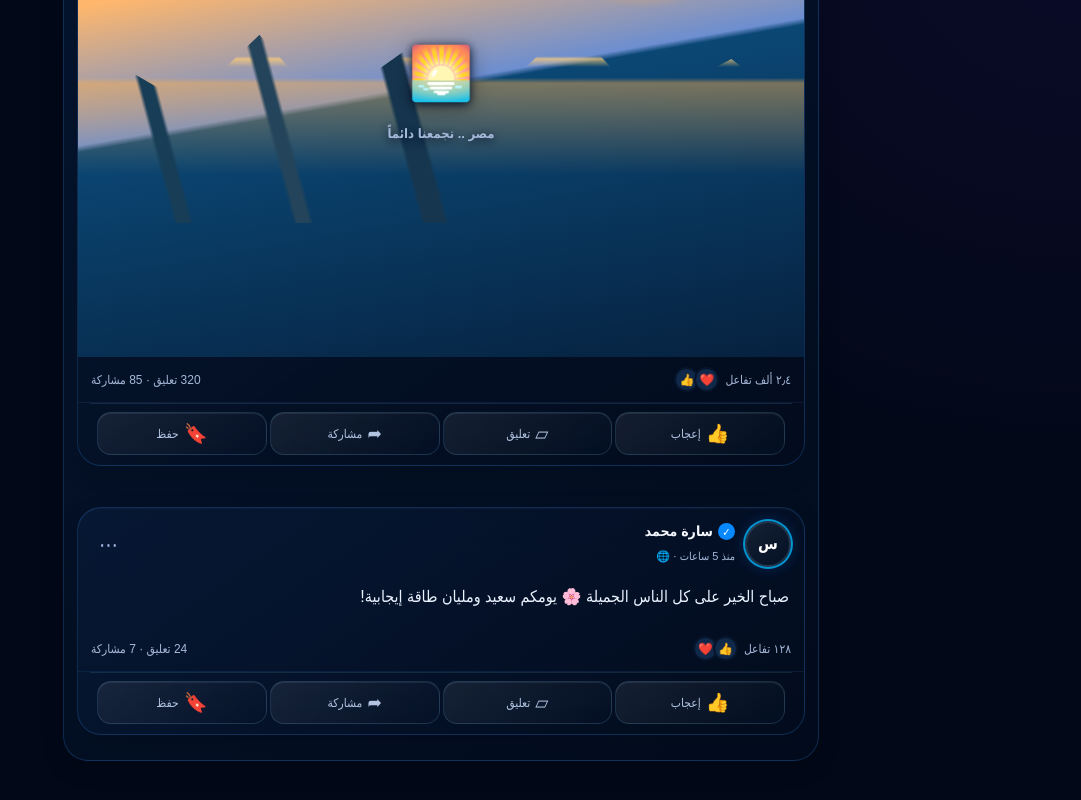
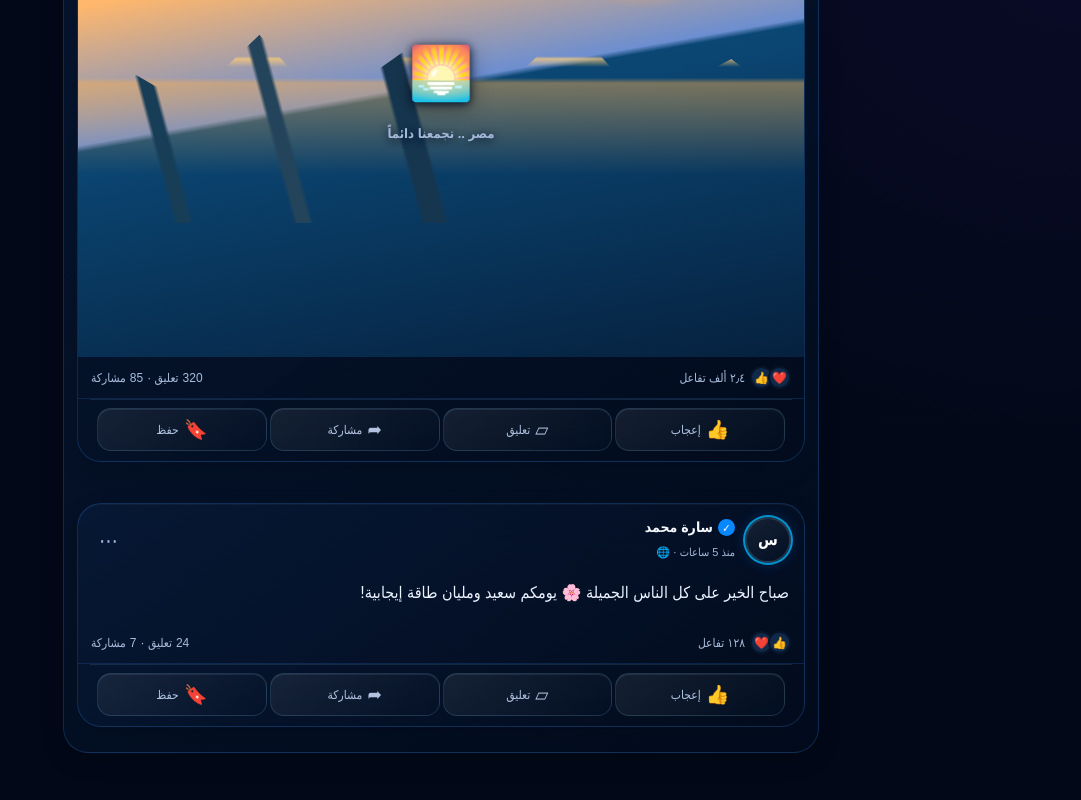
Before and after one commit to Egybook/Egybook, a plain HTML site: page index.html in a window 1280 px wide. Shown: the part 1106-1906 px from the top of the page, without its empty margins (199-1280 px from the left). Drawn offline with Linux system fonts and the light colour scheme.

Commit message:
Improve reaction button styling

```diff
--- a/styles.css
+++ b/styles.css
@@ -570,3 +570,14 @@ html, body { overscroll-behavior-x: none; }
 .egy-comment-reply .egy-comment-text{font-size:14px}
 .egy-comment-reply .comment-vote{width:29px;height:29px;font-size:15px}
 .egy-comment-reply .comment-reaction-counts{font-size:10px}
+
+/* EgyBook Phase 6: compact post statistics shared by home and profile feeds */
+.post-stats{display:flex;align-items:center;justify-content:space-between;gap:10px;min-height:42px;padding:8px 13px;color:#a9bddc;font-size:12px;line-height:1.35;border-bottom:1px solid rgba(53,133,255,.18)}
+.post-stats>span:last-child{display:flex;align-items:center;gap:4px;white-space:nowrap}
+.reaction-summary{display:flex;align-items:center;gap:7px;min-width:0;direction:rtl}
+.reaction-icons{display:inline-flex;align-items:center;flex-shrink:0;direction:ltr;padding-left:3px}
+.reaction-icons span{display:grid;place-items:center;width:23px;height:23px;margin-left:-5px;border:2px solid #07152b;border-radius:50%;background:#10294b;font-size:12px;line-height:1}
+.reaction-icons span:nth-child(2){z-index:1}
+.like-count{white-space:nowrap}
+.profile-posts-list .post-stats{margin-top:0}
+@media(max-width:390px){.post-stats{padding:8px 9px;font-size:10.5px;gap:5px}.reaction-summary{gap:4px}.reaction-icons span{width:21px;height:21px;font-size:11px}.post-stats>span:last-child{gap:3px}}
```
